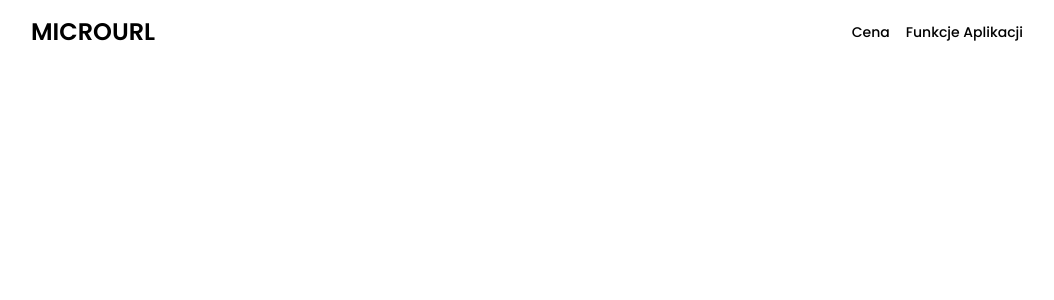
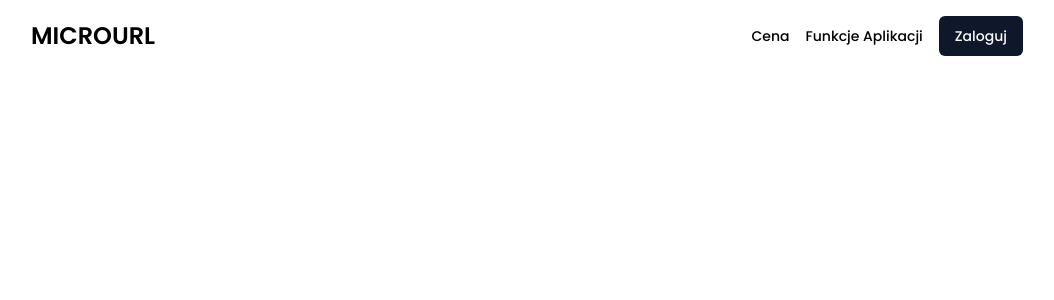
Before and after one commit to franio1999PL/microurl, a Next.js app: page / in a window 1280 px wide. Shown: the top 300 px of the page, without its empty margins (113-1167 px from the left). Built offline with nearby package versions, Linux system fonts and the light colour scheme; no server answers.

Commit message:
added login btn

```diff
--- a/src/actions/RemoveLink.ts
+++ b/src/actions/RemoveLink.ts
@@ -5,7 +5,6 @@ import { PrismaClient } from '@prisma/client'
 const prisma = new PrismaClient()
 
 export const handleRemove = async (linkId: any) => {
-    console.log(linkId.toString())
     const removeLink = await prisma.shortUrl
         .delete({
             where: {
--- a/src/components/header.tsx
+++ b/src/components/header.tsx
@@ -2,6 +2,7 @@ import { authOptions } from '@/pages/api/auth/[...nextauth]'
 import { getServerSession } from 'next-auth/next'
 import Link from 'next/link'
 import Avatar from './Avatar'
+import { Button } from './ui/button'
 
 export default async function Header () {
   const session = await getServerSession(authOptions)
@@ -34,7 +35,9 @@ export default async function Header () {
               accountName={String(session?.user?.name)}
             />
           ) : (
-            <></>
+            <Link href={'/dashboard'}>
+              <Button>Zaloguj</Button>
+            </Link>
           )}
         </div>
       </div>
--- a/src/lib/stripe.ts
+++ b/src/lib/stripe.ts
@@ -71,7 +71,7 @@ export async function createCustomerIfNull() {
                 },
                 data: {
                     stripe_customer_id: customer.id,
-                    api_key: "apikey_" + randomUUID()
+                    api_key: "secret_" + randomUUID()
                 }
             })
         }
```
